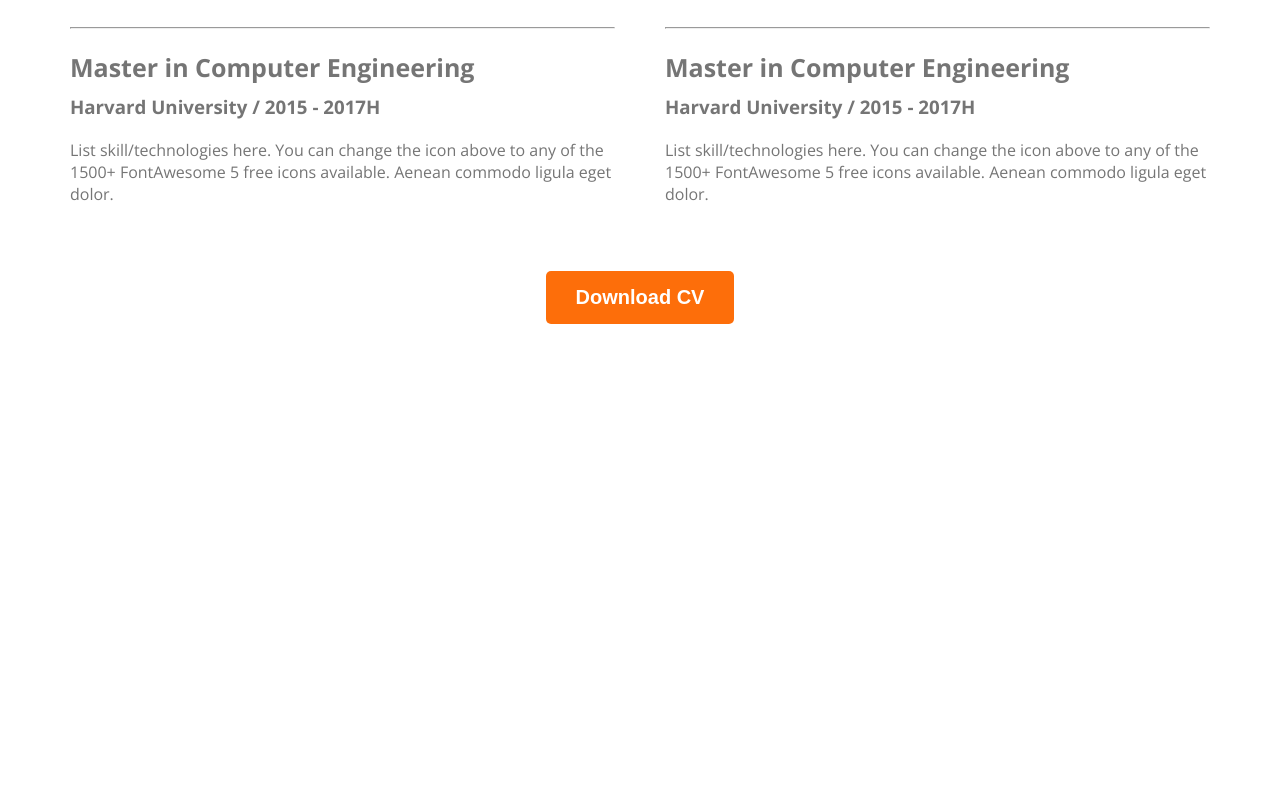
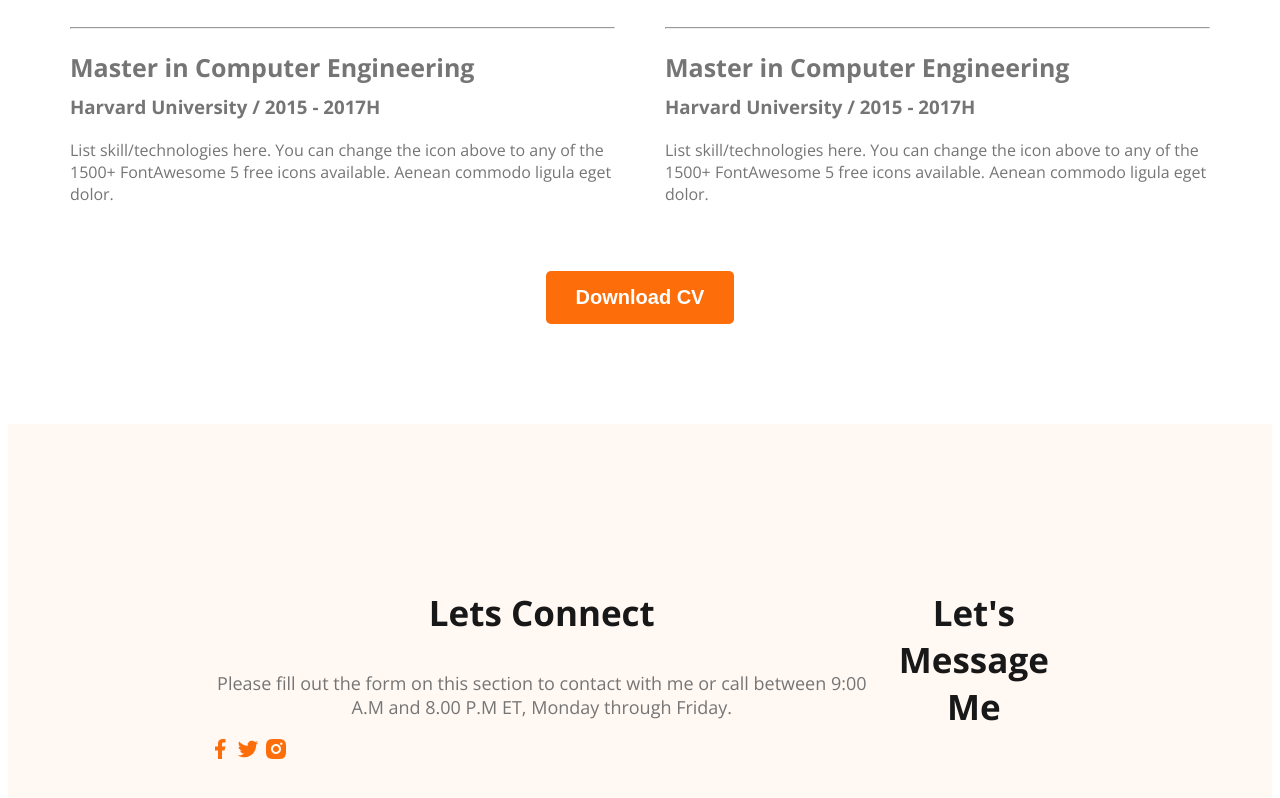
Before and after one commit to Sany45/developer-portfolio, a plain HTML site: page index.html in a window 1280 px wide. Shown: the part 2851-3649 px from the top of the page. Before the commit the page ends 3183 px from the top, so only its background shows below. Drawn offline with nearby package versions, Linux system fonts and the light colour scheme.

Commit message:
add basic footer

```diff
--- a/index.html
+++ b/index.html
@@ -149,6 +149,18 @@
 
     </main>
     <footer>
+        <div class="footer-column">
+            <h3 class="section-title">Lets Connect</h3>
+            <p class="section-description">Please fill out the form on this section to contact with me or call between 9:00 A.M and 8.00 P.M ET, Monday through Friday.</p>
+            <div class="socail-links">
+                <a href=""><img src="images/icons/facebook.png" alt=""></a>
+                <a href=""><img src="images/icons/twitter.png" alt=""></a>
+                <a href=""><img src="images/icons/insta.png" alt=""></a>
+            </div>
+        </div>
+        <div class="footer-column">
+            <h3 class="section-title">Let's Message Me</h3>
+        </div>
 
     </footer>
 </body>
--- a/style/portfolio.css
+++ b/style/portfolio.css
@@ -153,3 +153,10 @@ main section{
     text-align: center;
     margin-top: 50px;
 }
+/*footer style */
+footer{
+    display: flex;
+    background: #FFF8F3;
+    margin-top: 100px;
+    padding: 130px 200px;
+}
```
